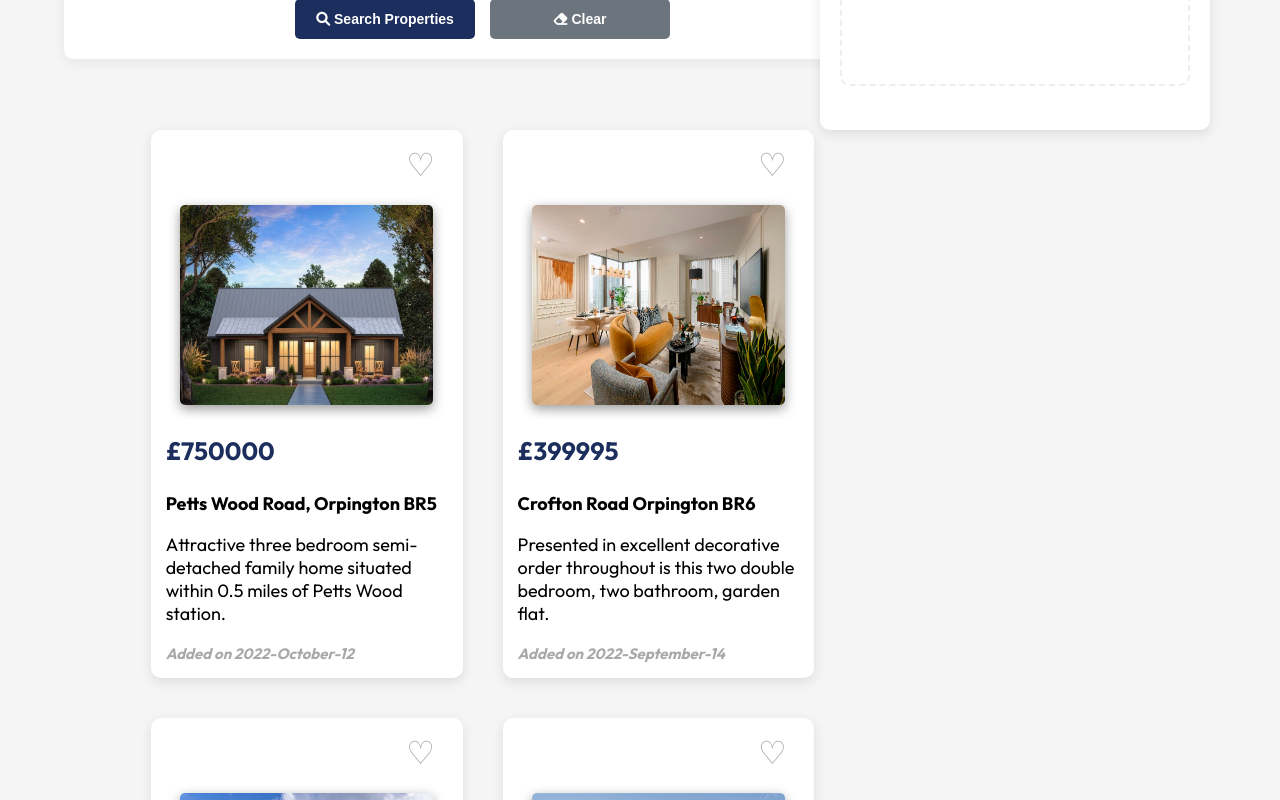
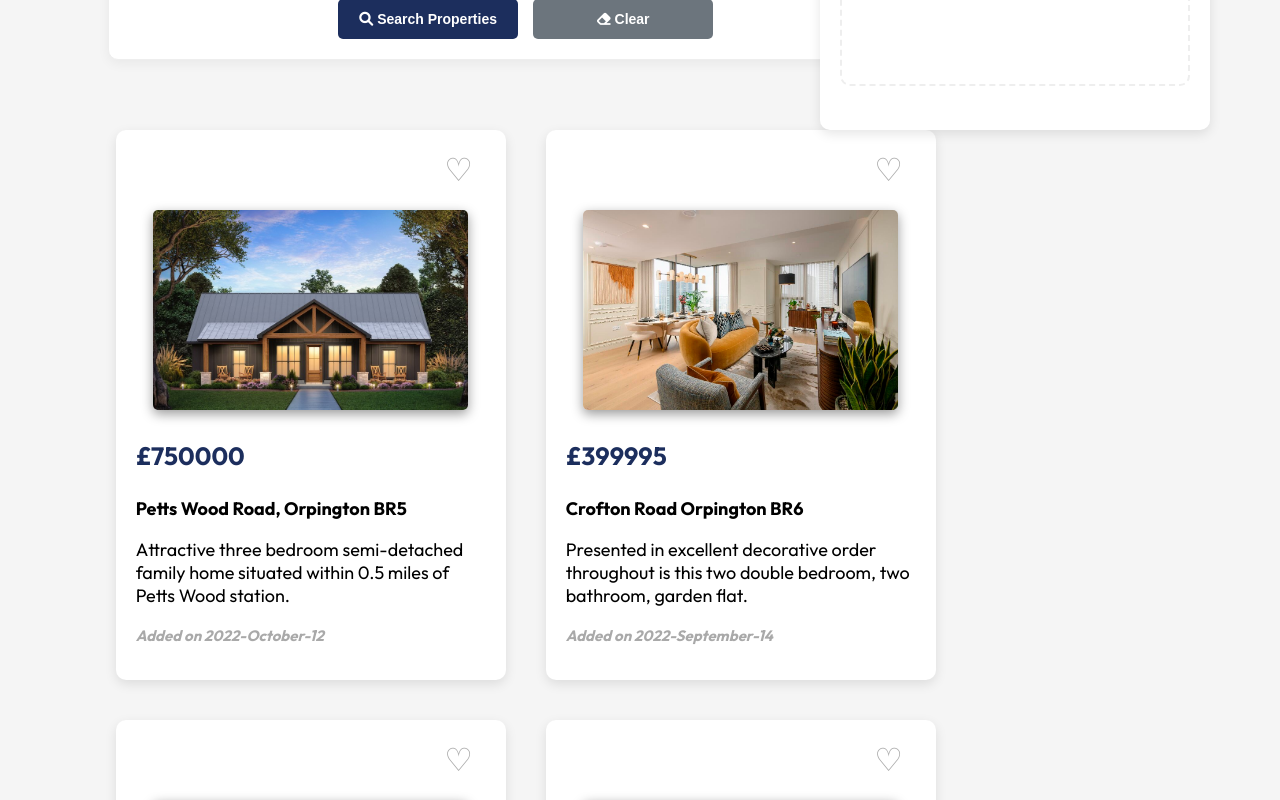
Before and after one commit to Yasith2004/acs_cw, a React (Vite) app: page /#/ in a window 1280 px wide. Shown: the part 460-1260 px from the top of the page. Built offline with nearby package versions, Linux system fonts and the light colour scheme.

Commit message:
Adjust layout and styling in App.css for improved UI consistency

```diff
--- a/src/App.css
+++ b/src/App.css
@@ -81,7 +81,7 @@
 .search-page-container {
     display: flex;
     max-width: 1200px;
-    margin: 0 auto;
+    margin-left: 85px;
     gap: 20px;
 }
 
@@ -200,7 +200,7 @@
     grid-template-columns: repeat(2, 1fr);
     justify-content: center;
     gap: 40px;
-    margin: 50px auto 200px auto;
+    margin: 30px auto 100px auto;
     padding: 20px;
     width: 75%;
 }
@@ -212,18 +212,17 @@
 
 .property-card {
     background-color: white;
-    min-height: 520px;
-    width: 100%;
-    max-width: 360px;
+    height: 550px;
+    width: 390px;
     border-radius: 10px;
     box-shadow: 0 4px 12px rgba(0, 0, 0, 0.1);
-    padding: 15px;
+    padding: 20px;
     box-sizing: border-box;
 }
 
 .property-card:hover {
     box-shadow: 0 8px 20px rgba(0, 0, 0, 0.2);
-    transform: scale(1.02);
+    transform: translateY(-5px);
     transition: 0.5s;
 }
 
```
